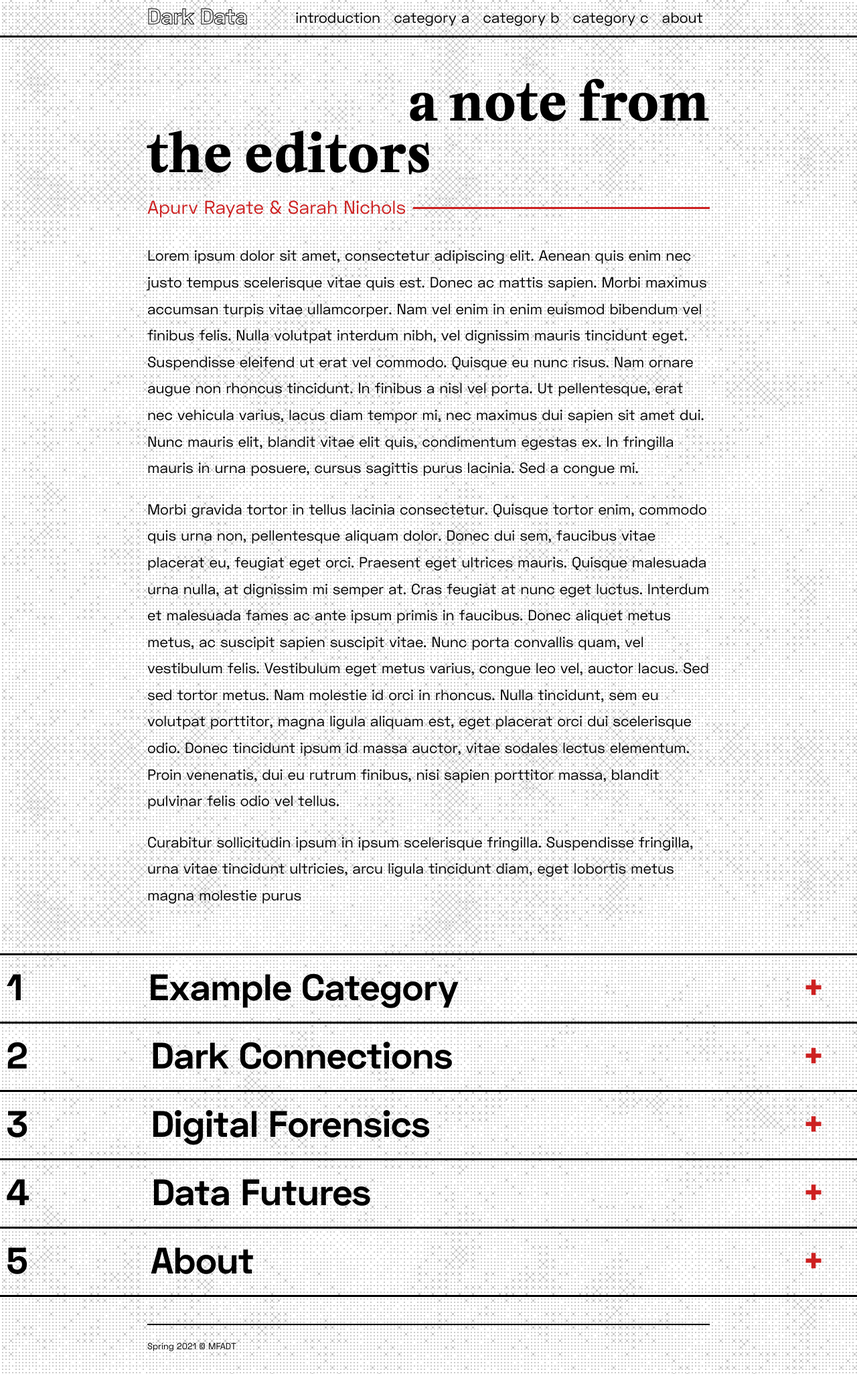
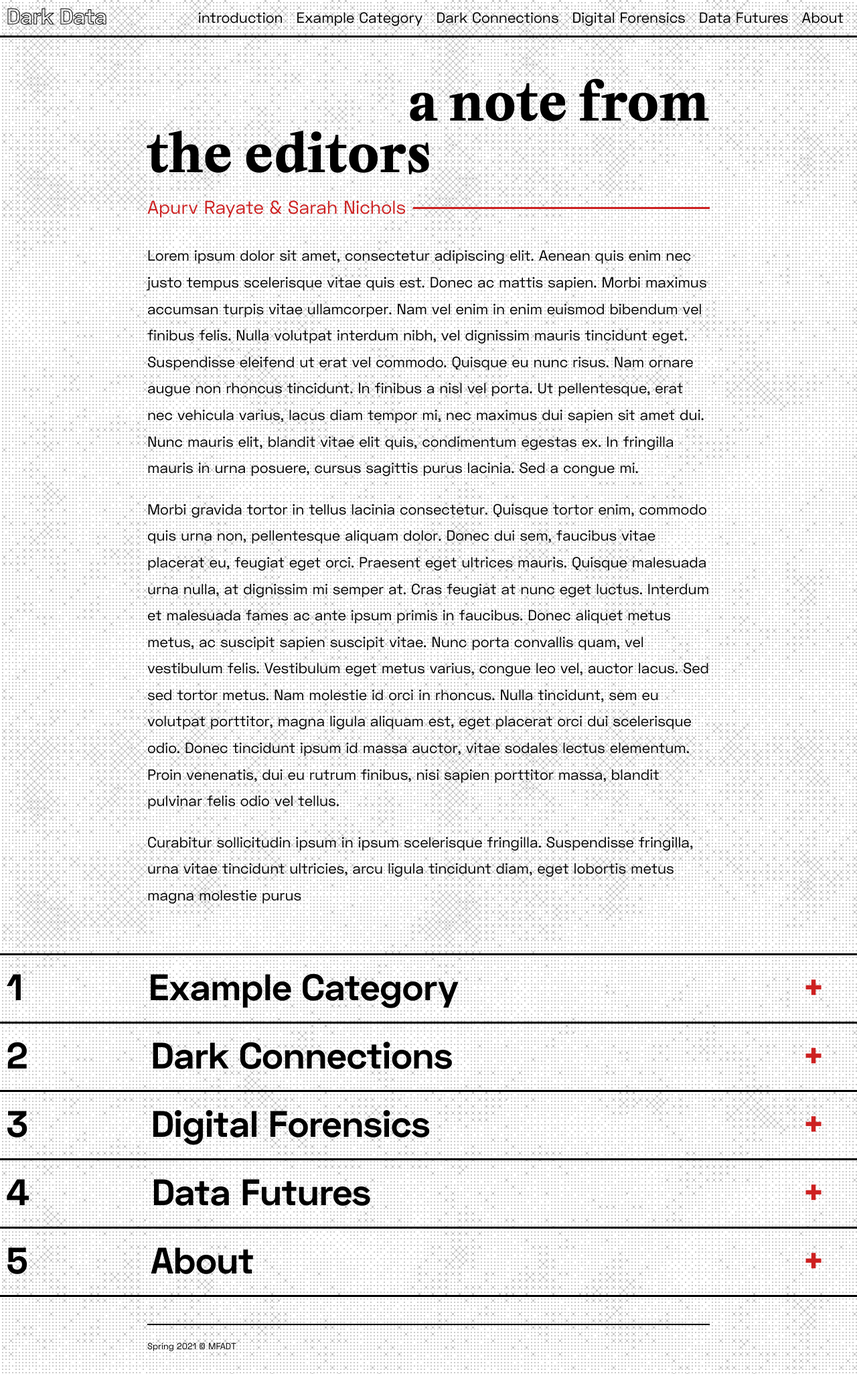
Before and after one commit to olivierbrcknr/mfadt-darkdata-zine, a Jekyll site: the page built from index.html, in a window 1280 px wide. Shown: the whole page at 67% size. Built offline with Jekyll 4.4.1, drawn with Linux system fonts in a browser that asks for light colours.

Commit message:
Add smoothScroll to navigation

```diff
--- a/_includes/categoryDrawer.html
+++ b/_includes/categoryDrawer.html
@@ -5,7 +5,7 @@
 
     {% assign totalIndex = totalIndex | plus:1 %}
 
-      <div class="categoryDrawer">
+      <div class="categoryDrawer" id="{{ category[0] | slugify }}">
 
         <div class="drawerButton">
 
@@ -86,7 +86,7 @@
 
     <!-- Add drawer for "About" -->
 
-    <div class="categoryDrawer">
+    <div class="categoryDrawer" id="about">
 
       <div class="drawerButton">
 
--- a/_includes/nav.html
+++ b/_includes/nav.html
@@ -1,5 +1,8 @@
 <header id="nav">
-  <div class="inner centerBlock">
+
+  <div class="nav-bg"></div>
+
+  <div class="inner">
 
     <a href="{{ site.baseurl }}/" class="site-name">
       Dark Data
@@ -9,17 +12,18 @@
       <li>
         <a href="{{ site.baseurl }}">introduction</a>
       </li>
+
+      {% for category in site.categories %}
+
+        <li>
+          <a href="#{{ category[0] | slugify }}">{{ category[0] }}</a>
+        </li>
+
+      {% endfor %}
+
+
       <li>
-        <a>category a</a>
-      </li>
-      <li>
-        <a>category b</a>
-      </li>
-      <li>
-        <a>category c</a>
-      </li>
-      <li>
-        <a href="{{ site.baseurl }}/pages/about">about</a>
+        <a href="#about">About</a>
       </li>
     </ul>
 
--- a/_sass/_default.scss
+++ b/_sass/_default.scss
@@ -106,14 +106,14 @@ table {
 }
 
 #wrapper {
-  position: fixed;
+  // position: fixed;
   top: $size-navigation;
   left: 0;
   right: 0;
-  height: calc( 100vh - #{$size-navigation} );
+  // height: calc( 100vh - #{$size-navigation} );
   padding-top: 50px;
-  overflow-x: hidden;
-  overflow-y: scroll;
+  // overflow-x: hidden;
+  // overflow-y: scroll;
   // padding-top: 100px; // to make up for the navigation bar
 }
 
--- a/_sass/_nav.scss
+++ b/_sass/_nav.scss
@@ -5,14 +5,17 @@
     right: 0;
     border-bottom: solid 3px $color-black;
     z-index: 10;
-    // background: $color-bg;
+    background: $color-bg;
     height: $size-navigation;
+    overflow: hidden;
+
 
     .inner {
         display: flex;
         justify-content: space-between;
         padding: 0 $padding-default;
         height: 100%;
+        z-index: 9;
 
         .site-name {
             border: none;
@@ -52,11 +55,25 @@
             }
         }
     }
+    .nav-bg {
+        top: 0;
+        left: 0;
+        right: 0;
+        bottom: 0;
+        position: absolute;
+        z-index: 8;
+        opacity: 0.2;
+        image-rendering: pixelated;
+
+        // background-color: $color-highlight;
+        // background-blend-mode: screen;
+        background-image: url(assets/img/dither_bg.gif);
+      }
 }
 
 // Mobile adjustments
 
-@media screen and (max-width: $max-width) {
+@media screen and (max-width: 960px) { // breakpoint for all elements
     #nav {
         .inner {
             ul {
--- a/js/default.js
+++ b/js/default.js
@@ -1,24 +1,4 @@
-let smoothScroll = () => {
-  const links = document.querySelectorAll("nav a");
-
-  for (const link of links) {
-    link.addEventListener("click", clickHandler);
-  }
-
-  function clickHandler(e) {
-    e.preventDefault();
-    const href = this.getAttribute("href");
-    let offsetTop = document.querySelector(href).offsetTop;
-    offsetTop -= 20;
-
-    scroll({
-      top: offsetTop,
-      behavior: "smooth"
-    });
-  }
-}
-
-let initCategoryDrawers = () =>  {
+const initCategoryDrawers = () =>  {
   const drawers = document.querySelectorAll(".categoryDrawer");
 
   for (const drawer of drawers) {
@@ -29,7 +9,7 @@ let initCategoryDrawers = () =>  {
 }
 
 
-let formatArticleHeaders = () => {
+const formatArticleHeaders = () => {
   const headers = document.querySelectorAll("h1");
   headers.forEach(header => {
     const words = header.innerText.replace(/\n/, " ").split(" ")
@@ -50,6 +30,46 @@ let formatArticleHeaders = () => {
   })
 }
 
+const smoothScroll = () => {
+
+  const wrapper = document.querySelector('#wrapper');
+
+  console.log( 'smoothscroll init' )
+
+  const clickHandler = (e) => {
+
+    console.log( "click" )
+
+    e.preventDefault();
+    const href = e.target.getAttribute("href");
+    const drawer = document.querySelector(href);
+
+    drawer.classList.add('--isOpen')
+
+    setTimeout(()=>{
+
+      let offsetTop = drawer.getBoundingClientRect().top + window.scrollY;
+      offsetTop -= 56 - 3; // height of navBar - border
+
+      window.scrollTo({
+        top: offsetTop,
+        behavior: "smooth"
+      });
+
+    }, 210)
+  }
+
+  const links = document.querySelectorAll("#nav a");
+
+  for (const link of links) {
+    // only add smoothscroll if has an anchor
+    if( link.getAttribute("href").includes('#') ){
+      link.addEventListener("click", clickHandler);
+    }
+  }
+}
+
+
 document.addEventListener("DOMContentLoaded", function(){
 
   initCategoryDrawers();
```
